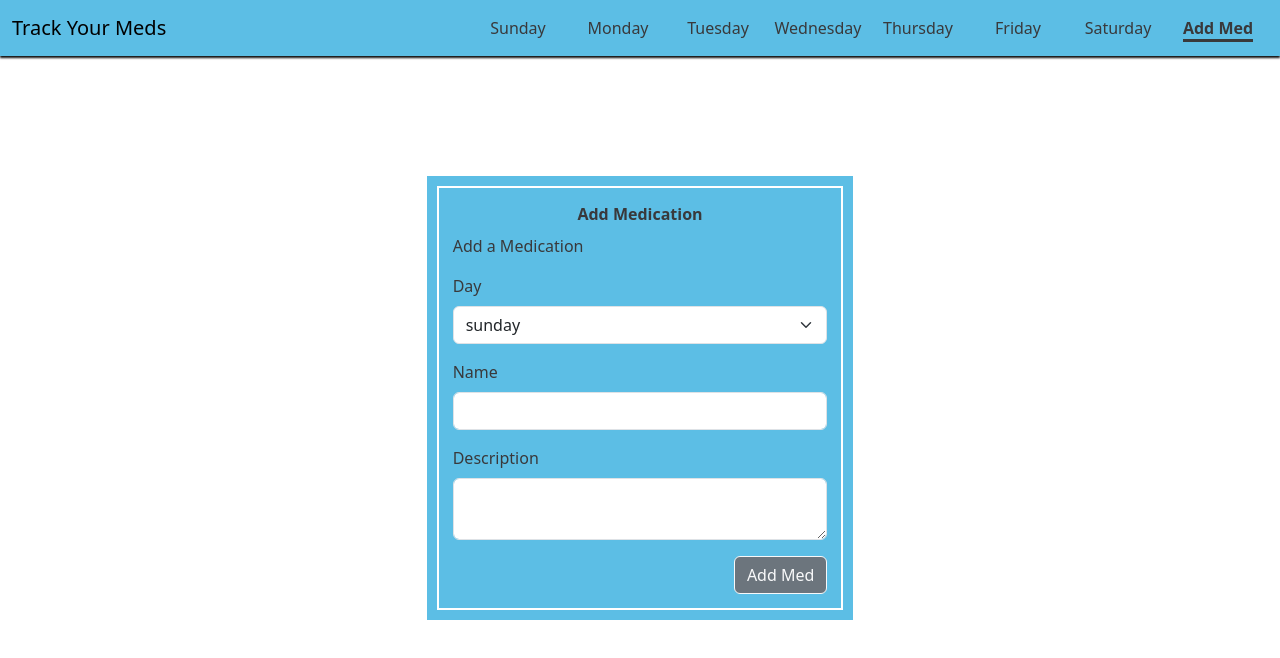
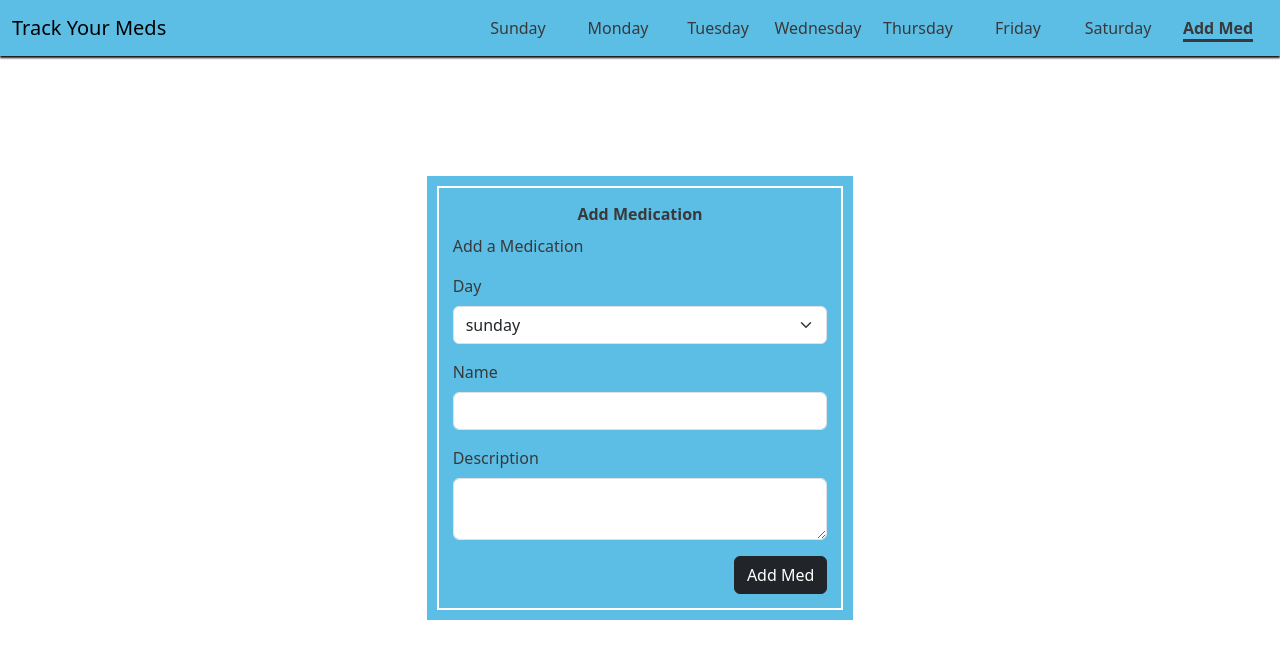
Before and after one commit to pdimaano/med-tracker, a React (Create React App) app: page /add in a window 1280 px wide. Shown: the top 658 px of the page. Built offline with nearby package versions, Linux system fonts and the light colour scheme; data requests are answered from the project's data file.

Commit message:
Changed styling of submit button to dark

```diff
--- a/src/MedForm.js
+++ b/src/MedForm.js
@@ -94,7 +94,7 @@ function MedForm({ addMed }) {
               />
             </div>
 
-            <Button className="float-end btn btn-outline-light">Add Med</Button>
+            <Button className="float-end btn btn-dark">Add Med</Button>
           </Form>
         </CardBody>
       </Card>
```
